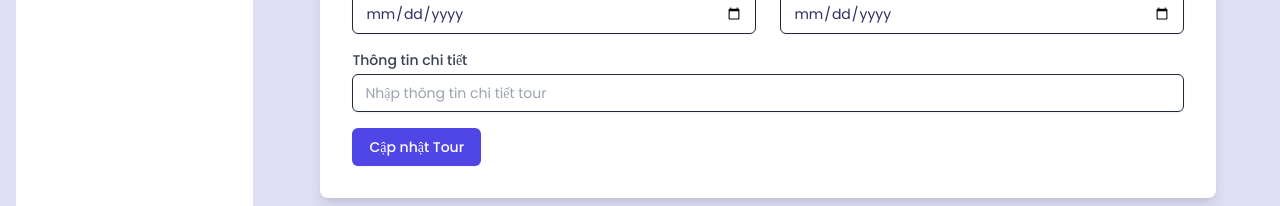
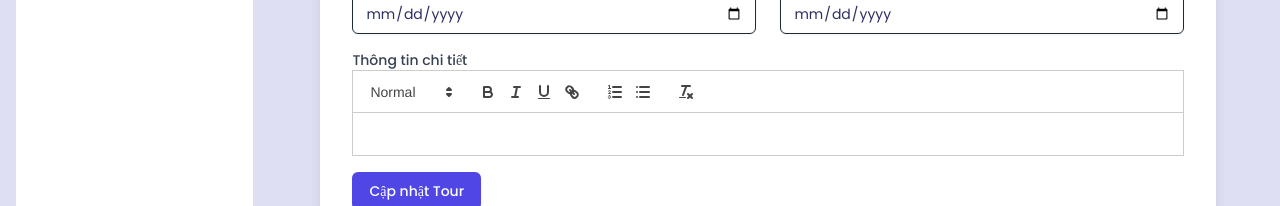
Before and after one commit to Nuhota-HoangThai/DATN-MERN-TourVNFeAdmin, a React (Vite) app: page /update_tour/1 in a window 1280 px wide. Shown: the part 617-823 px from the top of the page. Built offline with nearby package versions, Linux system fonts and the light colour scheme; no server answers; the HTML template or start-up script is replaced by a standard one.

Commit message:
edit value regions & import react-quill

```diff
--- a/src/Components/UpdateTour/UpdateTour.jsx
+++ b/src/Components/UpdateTour/UpdateTour.jsx
@@ -1,6 +1,10 @@
 import React, { useEffect, useState } from "react";
 import { useParams, useNavigate } from "react-router-dom";
 import { BASE_URL } from "../../utils/config";
+
+import ReactQuill from "react-quill";
+import "react-quill/dist/quill.snow.css";
+
 import upload from "../../assets/images/upload.png";
 const UpdateTour = () => {
   const { id } = useParams();
@@ -44,7 +48,7 @@ const UpdateTour = () => {
         const res = await fetch(`${BASE_URL}/tour/getTourById/${id}`);
         const data = await res.json();
         setTourData(data.tour);
-
+        //console.log(data.tour);
         if (Array.isArray(data.tour.image)) {
           const imagesUrls = data.tour.image.map(
             (i) => `${BASE_URL}/${i.replace(/\\/g, "/")}`,
@@ -78,8 +82,8 @@ const UpdateTour = () => {
         method: "PUT",
         body: formData,
       });
-      const data = await response.json(); // Giả sử server trả về JSON
-      console.log(data);
+      const data = await response.json();
+      setTourData(data.tour);
       if (!response.ok) {
         throw new Error("Failed to update tour");
       }
@@ -217,9 +221,9 @@ const UpdateTour = () => {
             }
           >
             <option value="">Chọn miền</option>
-            <option value="Miền Bắc">Miền Bắc</option>
-            <option value="Miền Trung">Miền Trung</option>
-            <option value="Miền Nam">Miền Nam</option>
+            <option value="mb">Miền Bắc</option>
+            <option value="mt">Miền Trung</option>
+            <option value="mn">Miền Nam</option>
           </select>
         </div>
         <div className="grid grid-cols-2  gap-6">
@@ -257,13 +261,11 @@ const UpdateTour = () => {
           <label className="block text-sm font-medium text-gray-700">
             Thông tin chi tiết
           </label>
-          <input
-            placeholder="Nhập thông tin chi tiết tour"
-            className="mt-1 block w-full rounded-md border border-gray-800 px-3 py-2 placeholder-gray-400 shadow-sm focus:border-indigo-500 focus:outline-none focus:ring-indigo-500 sm:text-sm"
-            type="text"
+          <ReactQuill
+            theme="snow"
             value={tourData.description}
-            onChange={(e) =>
-              setTourData({ ...tourData, description: e.target.value })
+            onChange={(content) =>
+              setTourData({ ...tourData, description: content })
             }
           />
         </div>
```
